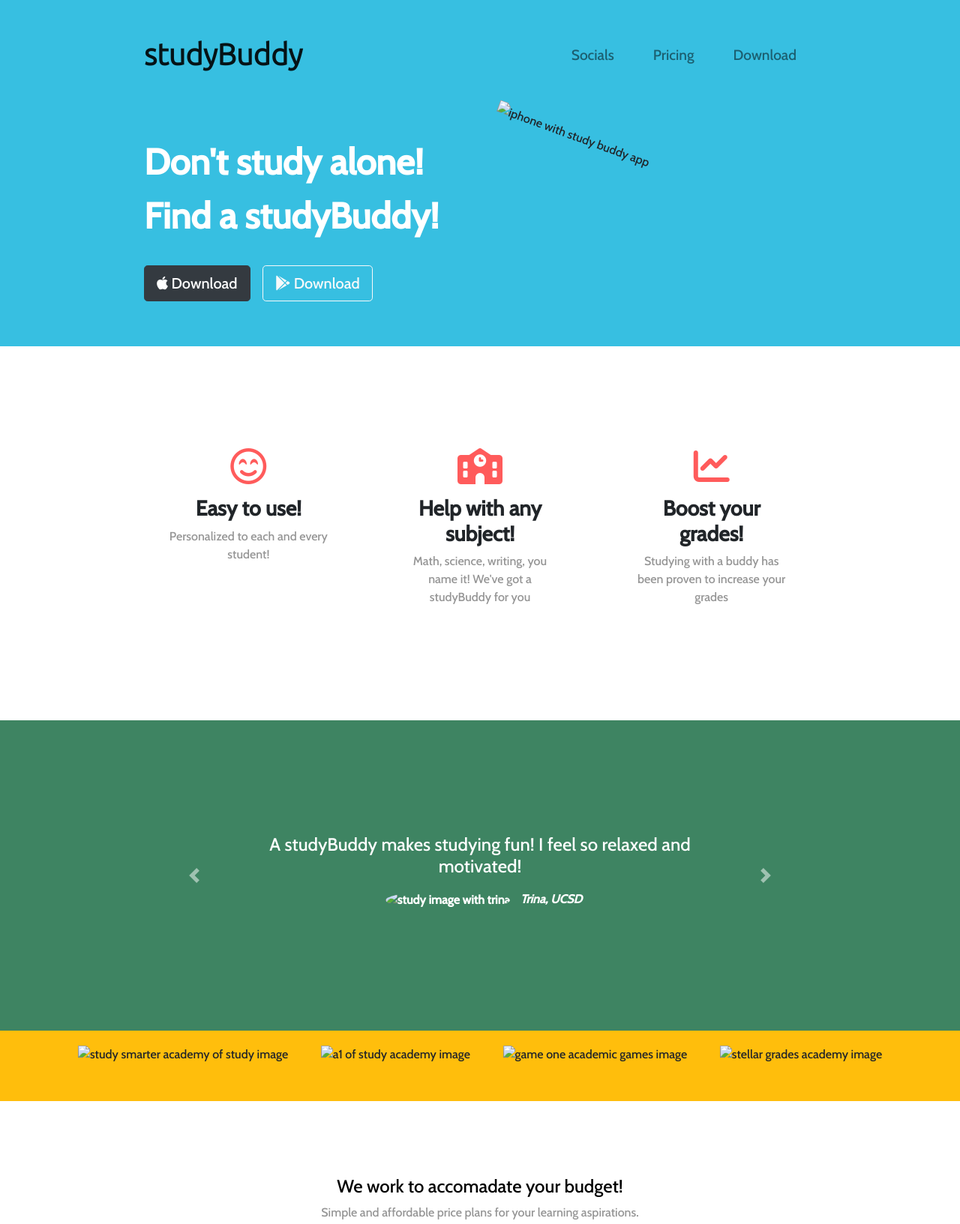
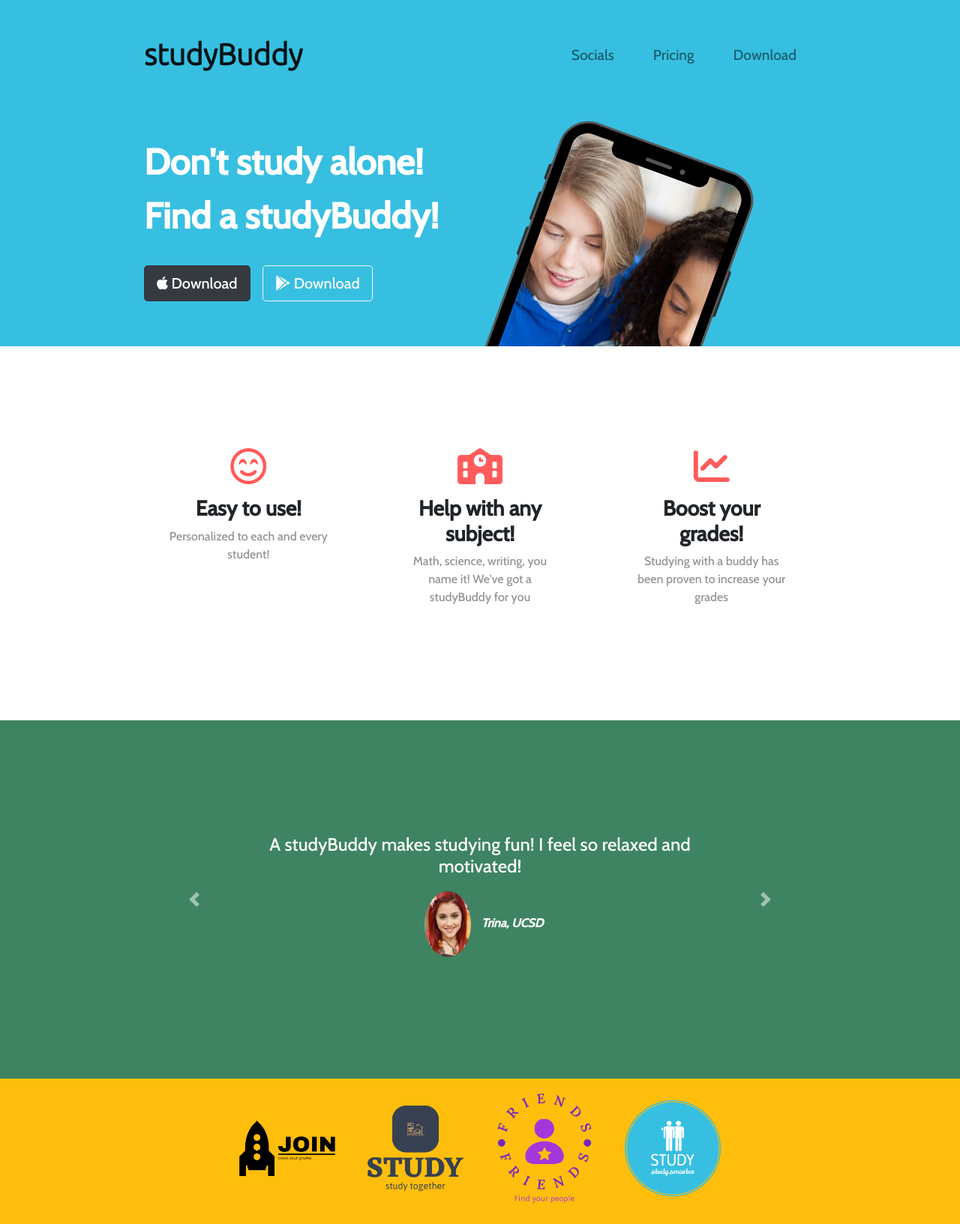
Before and after one commit to MDUCSD/portfolio, a plain HTML site: page sb/DoanLab3.html in a window 1280 px wide. Shown: the top 1633 px of the page at 75% size. Drawn offline with nearby package versions, Linux system fonts and the light colour scheme; files that its build step writes are made by us from their sources.

Commit message:
Update DoanLab3.html

```diff
--- a/sb/DoanLab3.html
+++ b/sb/DoanLab3.html
@@ -8,7 +8,7 @@
     <!-- Bootstrap CSS -->
     <link rel="stylesheet" href="https://stackpath.bootstrapcdn.com/bootstrap/4.5.2/css/bootstrap.min.css" integrity="sha384-JcKb8q3iqJ61gNV9KGb8thSsNjpSL0n8PARn9HuZOnIxN0hoP+VmmDGMN5t9UJ0Z" crossorigin="anonymous">
 
-    <link rel="stylesheet" href="../studyBuddy/css/styleLab3.css">
+    <link rel="stylesheet" href="../sb/css/styleLab3.css">
 
     <link rel="preconnect" href="https://fonts.googleapis.com">
     <link rel="preconnect" href="https://fonts.gstatic.com" crossorigin>
@@ -56,7 +56,7 @@
             <i class="fa-brands fa-google-play"></i> Download</button>
         </div>
         <div class="col-lg-6">
-            <img class="title-image" src="../studyBuddy/imgs/iphone-400.png" alt="iphone with study buddy app" id="iphone">
+            <img class="title-image" src="../sb/imgs/iphone-400.png" alt="iphone with study buddy app" id="iphone">
         </div>
       </div>
     </section>
@@ -92,17 +92,17 @@
       <div class="carousel-inner">
         <div class="carousel-item active">
           <h2 class="testtext">A studyBuddy makes studying fun! I feel so relaxed and motivated! </h2>
-          <img class="testimonial-image" src="../studyBuddy/imgs/trina.jpeg" alt="study image with trina">
+          <img class="testimonial-image" src="../sb/imgs/trina.jpeg" alt="study image with trina">
           <em>Trina, UCSD</em>
         </div>
         <div class="carousel-item">
           <h2>Because of studyBuddy, I've made friends who I can hang out and study with!</h2>
-          <img class="testimonial-image" src="../studyBuddy/imgs/ronaldmcdonald.jpeg" alt="ronald mcdonald study buddy">
+          <img class="testimonial-image" src="../sb/imgs/ronaldmcdonald.jpeg" alt="ronald mcdonald study buddy">
           <em>Ronald McDonald, Burger King University</em>
         </div>
         <div class="carousel-item">
           <h2 class="testtext">I can't believe I never used studyBuddy before! Best Decision of my life!!!</h2>
-          <img class="testimonial-image" src="../studyBuddy/imgs/nordstrom.jpeg" alt="study image with nordstrom">
+          <img class="testimonial-image" src="../sb/imgs/nordstrom.jpeg" alt="study image with nordstrom">
           <em>Nordstrom Sacc, Harvard</em>
         </div>
       </div>
@@ -118,10 +118,10 @@
   </section>
 
   <section id="press">
-    <img class="press-logo" src="../studyBuddy/imgs/studyrocket.png" alt="study smarter  academy of study image">
-    <img class="press-logo" src="../studyBuddy/imgs/studydesk.png" alt="a1 of study academy image">
-    <img class="press-logo" src="../studyBuddy/imgs/studyfriends.png" alt="game one academic games image">
-    <img class="press-logo" src="../studyBuddy/imgs/studyhug.png" alt="stellar grades academy image">
+    <img class="press-logo" src="../sb/imgs/studyrocket.png" alt="study smarter  academy of study image">
+    <img class="press-logo" src="../sb/imgs/studydesk.png" alt="a1 of study academy image">
+    <img class="press-logo" src="../sb/imgs/studyfriends.png" alt="game one academic games image">
+    <img class="press-logo" src="../sb/imgs/studyhug.png" alt="stellar grades academy image">
   </section>
 </section>
 
```
